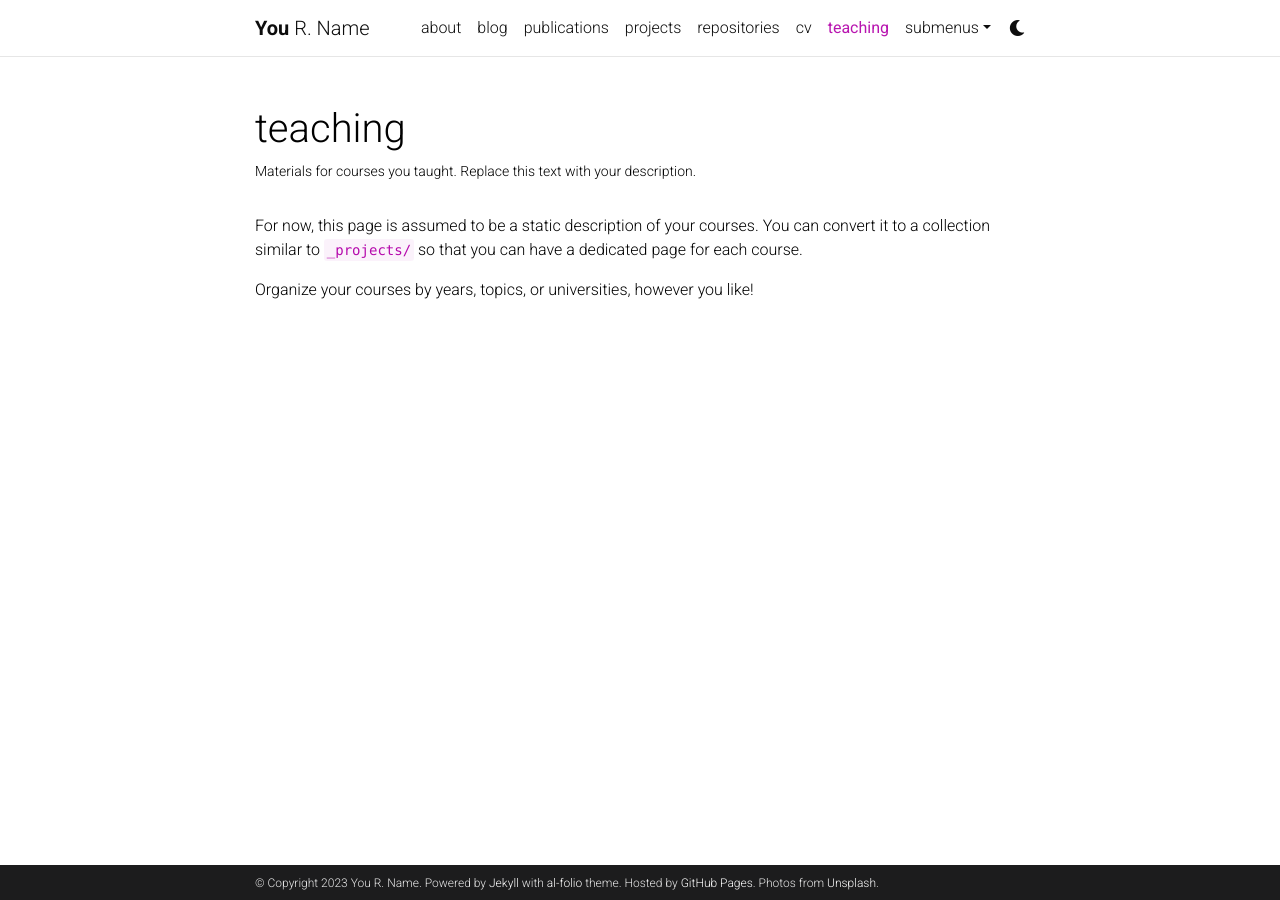
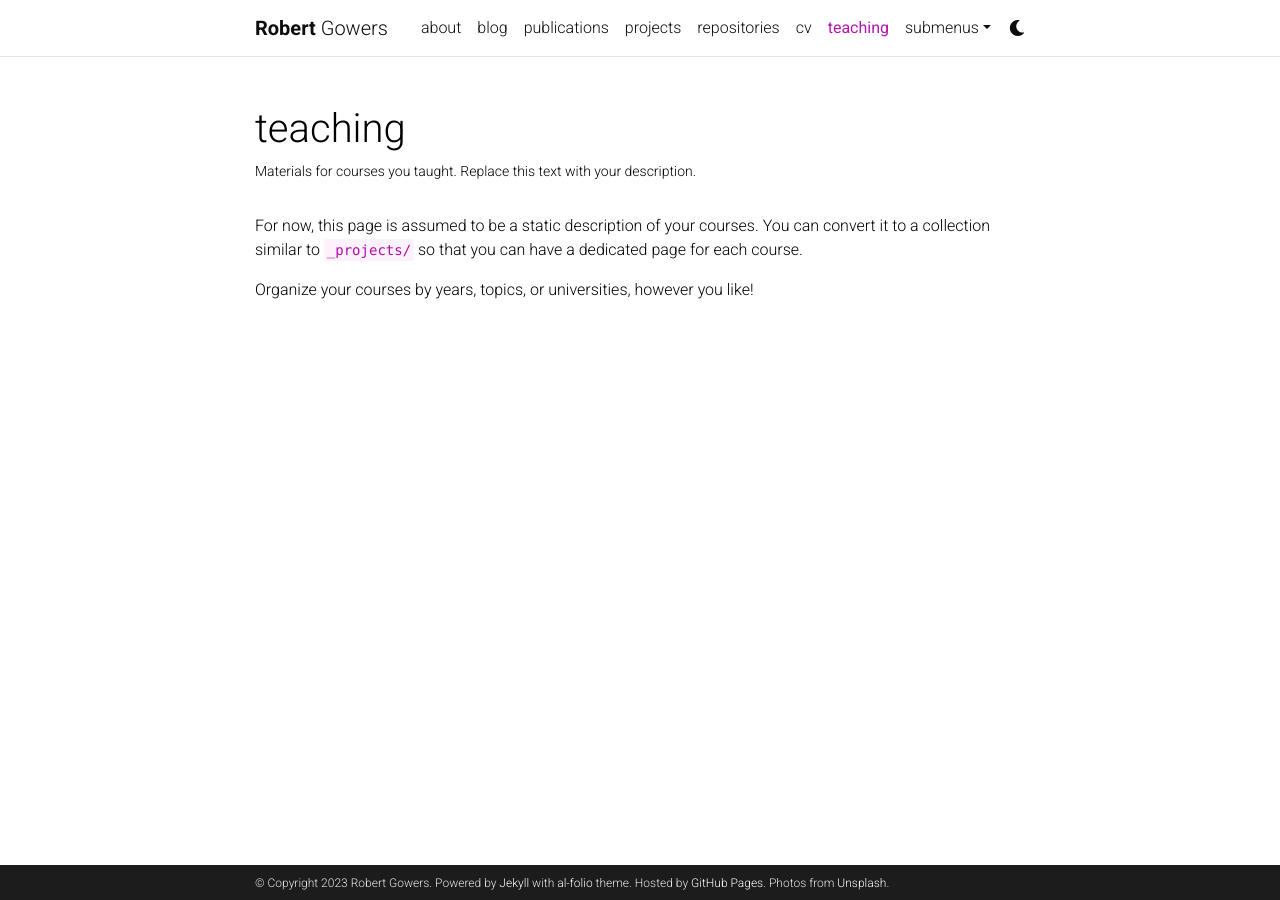
Before and after one commit to rpgowers/rpgowers.github.io, a Jekyll site: the page built from _pages/teaching.md, in a window 1280 px wide. Built offline with Jekyll 4.4.1, drawn with Linux system fonts in a browser that asks for light colours; comment, search, counter and statistics services are not loaded; a style sheet for code colours, icons or effects is not loaded.

Commit message:
first edit

```diff
--- a/_config.yml
+++ b/_config.yml
@@ -3,9 +3,9 @@
 # -----------------------------------------------------------------------------
 
 title: blank # the website title (if blank, full name will be used instead)
-first_name: You
-middle_name: R.
-last_name: Name
+first_name: Robert
+middle_name:
+last_name: Gowers
 email: you@example.com
 description: > # the ">" symbol means to ignore newlines until "footer_text:"
   A simple, whitespace theme for academics. Based on [*folio](https://github.com/bogoli/-folio) design.
@@ -18,8 +18,8 @@
 lang: en # the language of your site (for example: en, fr, cn, ru, etc.)
 icon: ⚛️  # the emoji used as the favicon (alternatively, provide image name in /assets/img/)
 
-url: https://alshedivat.github.io # the base hostname & protocol for your site
-baseurl: /al-folio # the subpath of your site, e.g. /blog/
+url: https://rpgowers.github.io # the base hostname & protocol for your site
+baseurl: # the subpath of your site, e.g. /blog/
 last_updated: false # set to true if you want to display last updated in the footer
 impressum_path:  # set to path to include impressum link in the footer, use the same path as permalink in a page, helps to conform with EU GDPR
 
@@ -71,7 +71,7 @@
 # Social integration
 # -----------------------------------------------------------------------------
 
-github_username: # your GitHub user name
+github_username: rpgowers # your GitHub user name
 gitlab_username: # your GitLab user name
 twitter_username: # your Twitter handle
 mastodon_username: # your mastodon instance+username in the format instance.tld/@username
```
